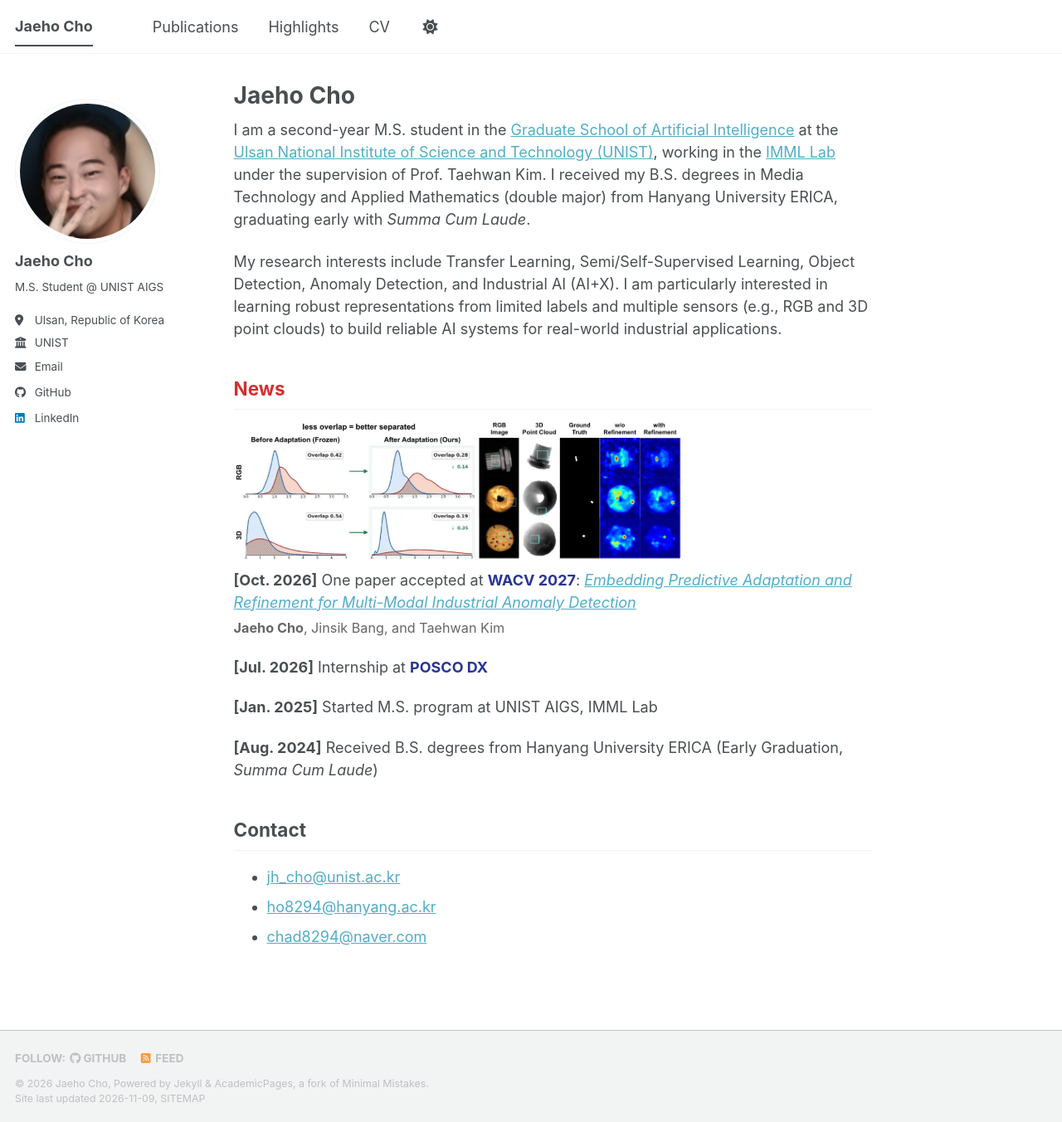
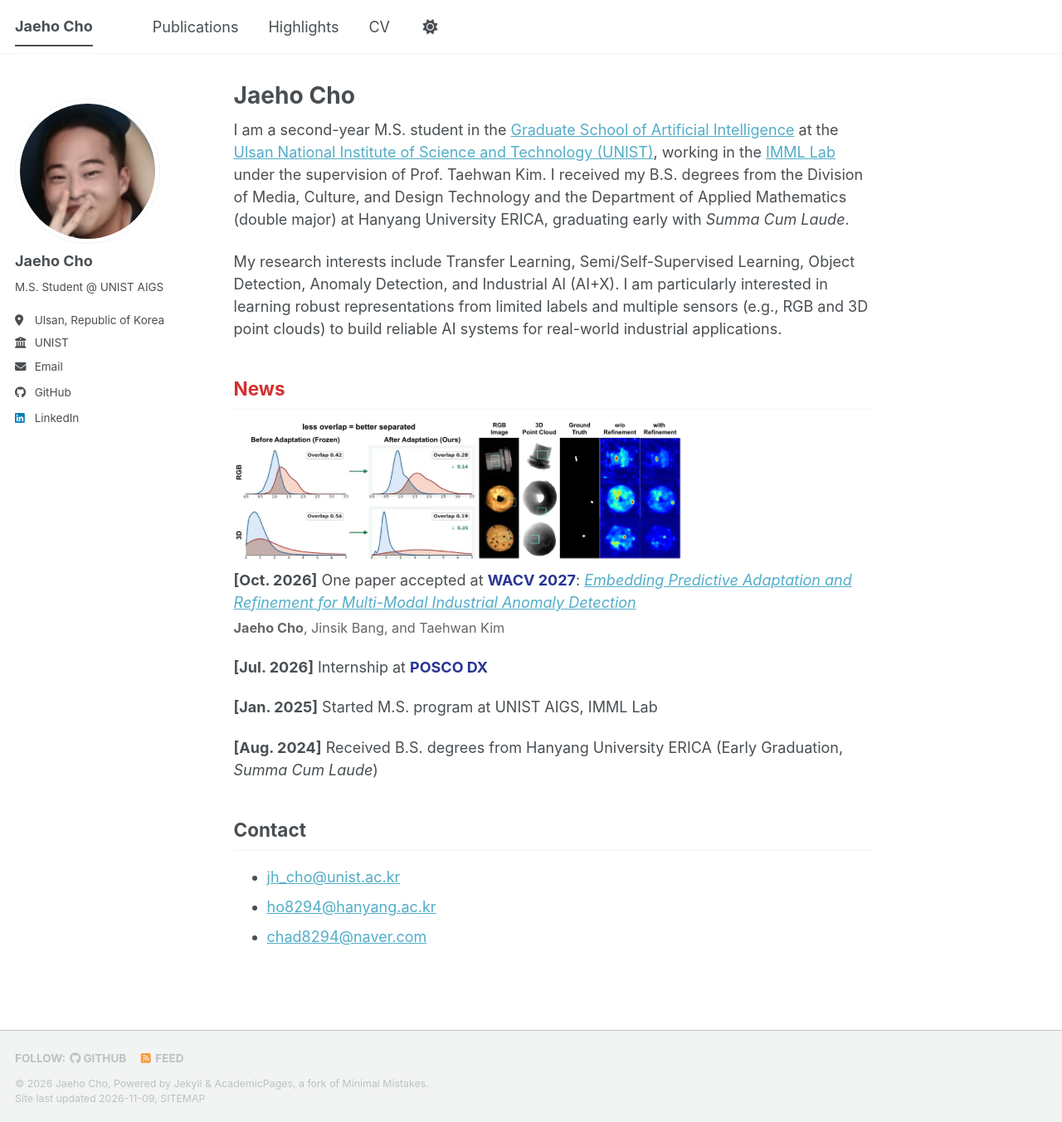
Before and after one commit to ohcoheaj/jaehocho.github.io, a Jekyll site: the page built from _pages/about.md, in a window 1280 px wide and 1353 px high. Shown: the whole window at 83% size. Built offline with Jekyll 4.4.1, drawn with Linux system fonts in a browser that asks for light colours; a script bundle is joined from its source files by our own code; a style sheet for code colours, icons or effects is not loaded.

Commit message:
Use official department name in about page
Co-Authored-By: Claude Opus 5.5 <noreply@anthropic.com>

```diff
--- a/_pages/about.md
+++ b/_pages/about.md
@@ -9,7 +9,7 @@ redirect_from:
 
 {% include base_path %}
 
-I am a second-year M.S. student in the [Graduate School of Artificial Intelligence](https://aigs.unist.ac.kr/) at the [Ulsan National Institute of Science and Technology (UNIST)](https://www.unist.ac.kr), working in the [IMML Lab](https://sites.google.com/view/imml-lab) under the supervision of Prof. Taehwan Kim. I received my B.S. degrees in Media Technology and Applied Mathematics (double major) from Hanyang University ERICA, graduating early with *Summa Cum Laude*.
+I am a second-year M.S. student in the [Graduate School of Artificial Intelligence](https://aigs.unist.ac.kr/) at the [Ulsan National Institute of Science and Technology (UNIST)](https://www.unist.ac.kr), working in the [IMML Lab](https://sites.google.com/view/imml-lab) under the supervision of Prof. Taehwan Kim. I received my B.S. degrees from the Division of Media, Culture, and Design Technology and the Department of Applied Mathematics (double major) at Hanyang University ERICA, graduating early with *Summa Cum Laude*.
 
 My research interests include Transfer Learning, Semi/Self-Supervised Learning, Object Detection, Anomaly Detection, and Industrial AI (AI+X). I am particularly interested in learning robust representations from limited labels and multiple sensors (e.g., RGB and 3D point clouds) to build reliable AI systems for real-world industrial applications.
 
```
